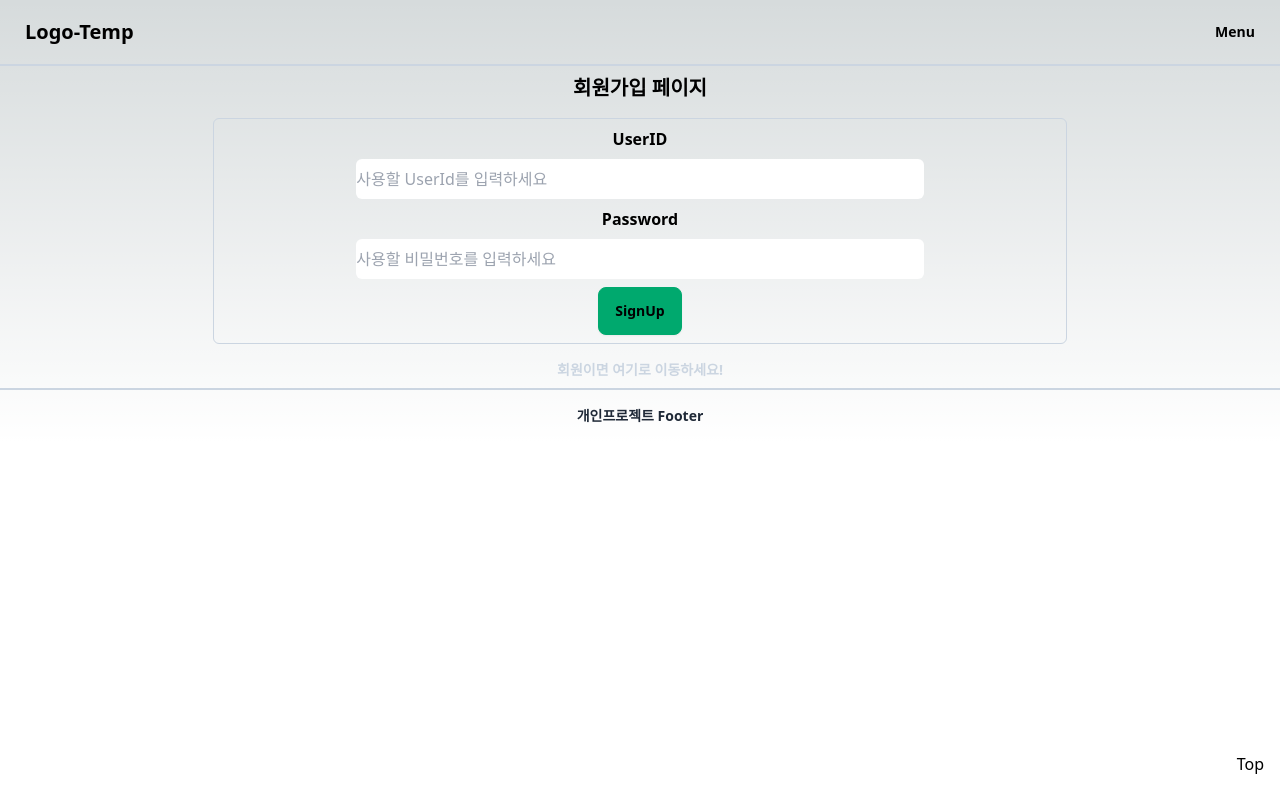
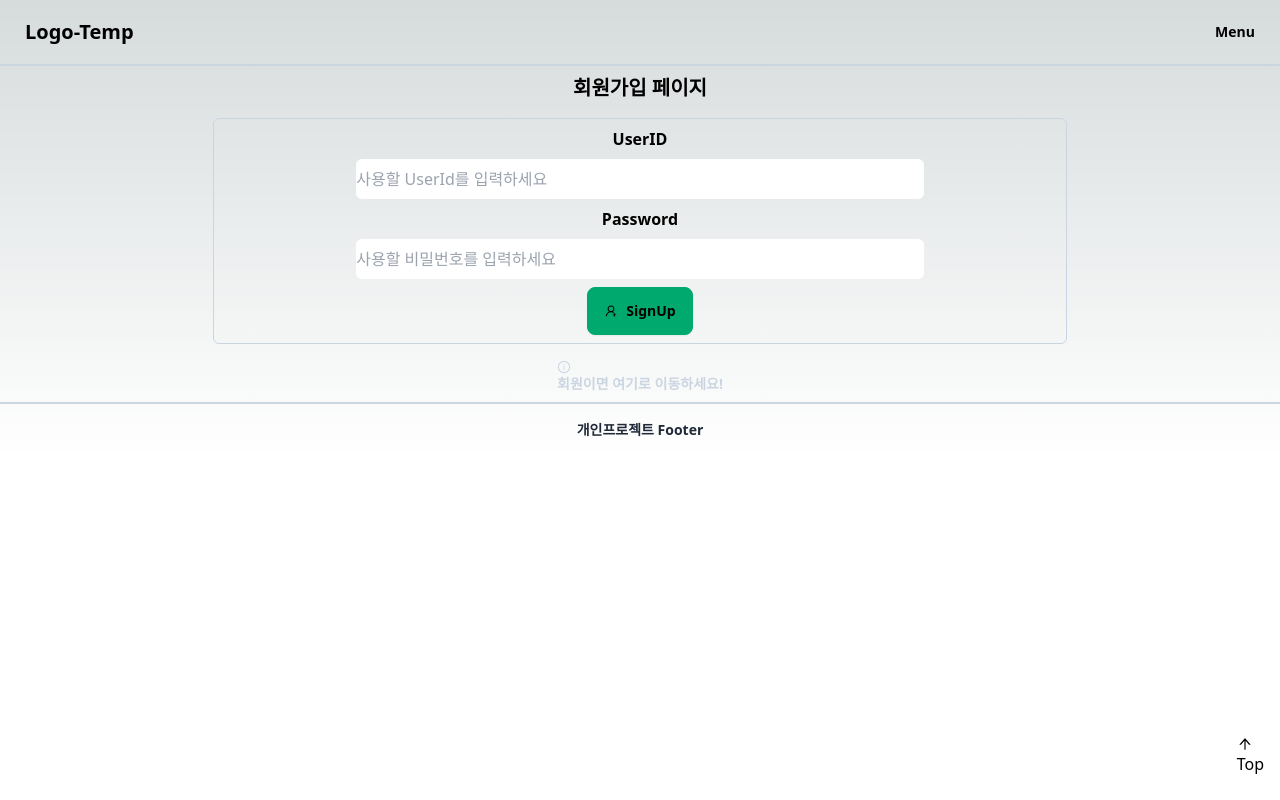
Before and after one commit to Runor0624/Real-Shop, a Next.js app: page /signup in a window 1280 px wide. Built offline with nearby package versions, Linux system fonts and the light colour scheme.

Commit message:
[Add] 아이콘 추가

```diff
--- a/app/login/page.tsx
+++ b/app/login/page.tsx
@@ -1,6 +1,7 @@
 // 로그인 페이지
 import Link from 'next/link'
 import LoginComponent from '@/components/Auth/Login'
+import { AiOutlineInfoCircle } from 'react-icons/ai'
 import type { Metadata } from 'next'
 
 export const metadata: Metadata = {
@@ -20,7 +21,7 @@ export default function Page() {
           href='/signup'
           className='text-center text-sm text-slate-300 font-bold py-2'
         >
-          회원이 아니면 여기로 가세요!
+          <AiOutlineInfoCircle /> 회원이 아니면 여기로 가세요!
         </Link>
       </section>
     </>
--- a/app/not-found.tsx
+++ b/app/not-found.tsx
@@ -1,4 +1,5 @@
 // 프로젝트 전역의 에러 페이지로 사용합니다.
+import { AiOutlineArrowLeft } from 'react-icons/ai'
 
 import Link from 'next/link'
 import type { Metadata } from 'next'
@@ -22,7 +23,7 @@ export default function Notfound() {
         href='/'
         className='text-center text-white font-bold bg-black h-10 py-2'
       >
-        메인 페이지로 돌아가기
+        <AiOutlineArrowLeft /> 메인 페이지로 돌아가기
       </Link>
     </section>
   )
--- a/app/signup/page.tsx
+++ b/app/signup/page.tsx
@@ -1,4 +1,6 @@
 import SignUpComponent from '@/components/Auth/SignUp'
+import { AiOutlineInfoCircle } from 'react-icons/ai'
+
 import Link from 'next/link'
 import type { Metadata } from 'next'
 
@@ -19,7 +21,7 @@ export default function Page() {
           href='/login'
           className='text-center text-sm text-slate-300 font-bold py-2'
         >
-          회원이면 여기로 이동하세요!
+          <AiOutlineInfoCircle /> 회원이면 여기로 이동하세요!
         </Link>
       </section>
     </>
--- a/components/Auth/Login.tsx
+++ b/components/Auth/Login.tsx
@@ -5,6 +5,7 @@
 3. react-toastify 등 으로 사용자에게 로그인 성공/실패를 인지시킬것.
 */
 }
+import { AiOutlineUnlock } from 'react-icons/ai'
 
 export default function LoginComponent() {
   return (
@@ -23,7 +24,7 @@ export default function LoginComponent() {
       />
 
       <button className='my-2 btn btn-success' type='submit'>
-        Login
+        <AiOutlineUnlock /> Login
       </button>
     </form>
   )
--- a/components/Auth/SignUp.tsx
+++ b/components/Auth/SignUp.tsx
@@ -9,6 +9,7 @@
 
 import { toast } from 'react-toastify'
 import 'react-toastify/dist/ReactToastify.css'
+import { AiOutlineUserAdd } from 'react-icons/ai'
 
 export default function SignUpComponent() {
   const Temp = () => {
@@ -30,7 +31,7 @@ export default function SignUpComponent() {
       />
 
       <button className='my-2 btn btn-success' onClick={() => Temp}>
-        SignUp
+        <AiOutlineUserAdd /> SignUp
       </button>
     </form>
   )
--- a/components/Common/TopButton.tsx
+++ b/components/Common/TopButton.tsx
@@ -1,10 +1,13 @@
 'use client'
+import { AiOutlineArrowUp } from 'react-icons/ai'
 
 export default function TopButton() {
   return (
     <>
       <section className='fixed right-4 bottom-6'>
-        <p>Top</p>
+        <p>
+          <AiOutlineArrowUp /> Top
+        </p>
       </section>
     </>
   )
--- a/components/Product/AddButton.tsx
+++ b/components/Product/AddButton.tsx
@@ -2,6 +2,7 @@
 'use client'
 
 import { useRouter } from 'next/navigation'
+import { AiOutlinePlus } from 'react-icons/ai'
 
 export default function ProductAddButton() {
   const router = useRouter()
@@ -11,7 +12,7 @@ export default function ProductAddButton() {
         className='btn btn-success text-white'
         onClick={() => router.push('/product/add')}
       >
-        Add
+        <AiOutlinePlus /> Add
       </button>
     </>
   )
--- a/package.json
+++ b/package.json
@@ -15,6 +15,7 @@
     "react": "^18",
     "react-dom": "^18",
     "react-hook-form": "^7.50.1",
+    "react-icons": "^5.0.1",
     "react-toastify": "^10.0.4"
   },
   "devDependencies": {
```
Also changed, not shown: components/Product/Slick/README.md (added), 1 other file (tests, documents, lock files or other folders).
